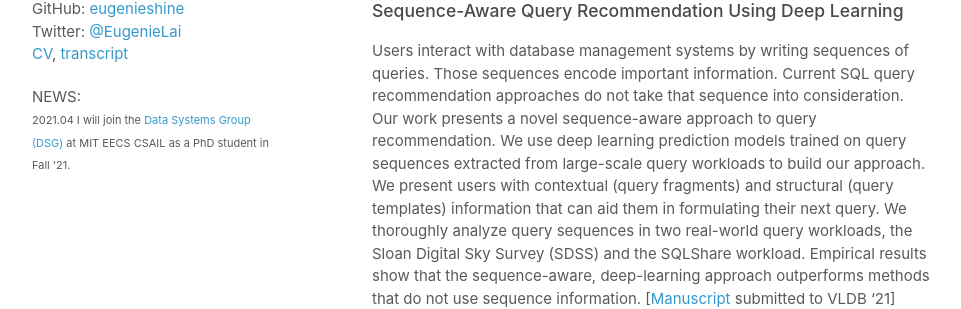
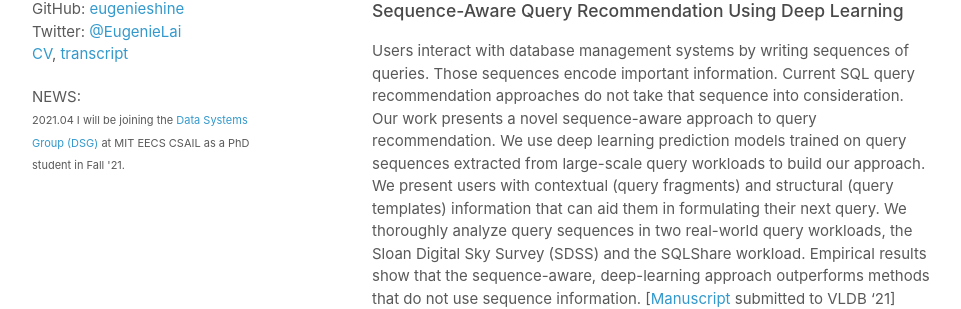
Before and after one commit to eugenielai/eugenielai.github.io, a Jekyll site: the page built from README.md, in a window 1280 px wide. Shown: the part 412-721 px from the top of the page, without its empty margins (158-1119 px from the left). Built offline with Jekyll 4.4.1, drawn with Linux system fonts in a browser that asks for light colours; our own code applies the rules of GitHub Pages for plain Markdown files; a script that is not in the unit is left out.

Commit message:
update default: adjust news

```diff
--- a/_layouts/default.html
+++ b/_layouts/default.html
@@ -30,7 +30,7 @@
         </p>
 
         <p>NEWS: <br>
-          <small>2021.04 I will join the <a href="http://dsg.csail.mit.edu/">Data Systems Group (DSG)</a> at MIT EECS CSAIL as a PhD student in Fall '21.</small>
+          <small>2021.04 I will be joining the <a href="http://dsg.csail.mit.edu/">Data Systems Group (DSG)</a> at MIT EECS CSAIL as a PhD student in Fall '21.</small>
         </p>
 
       </header>
```
